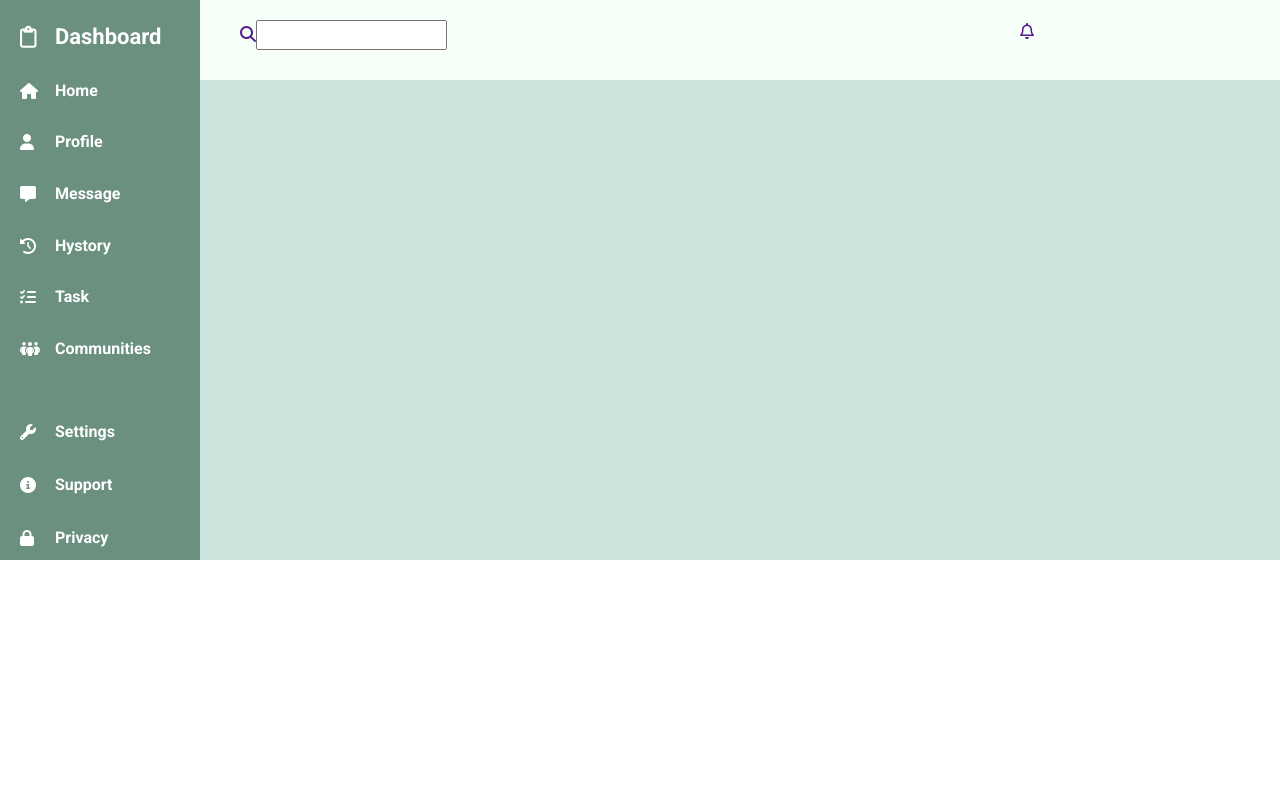
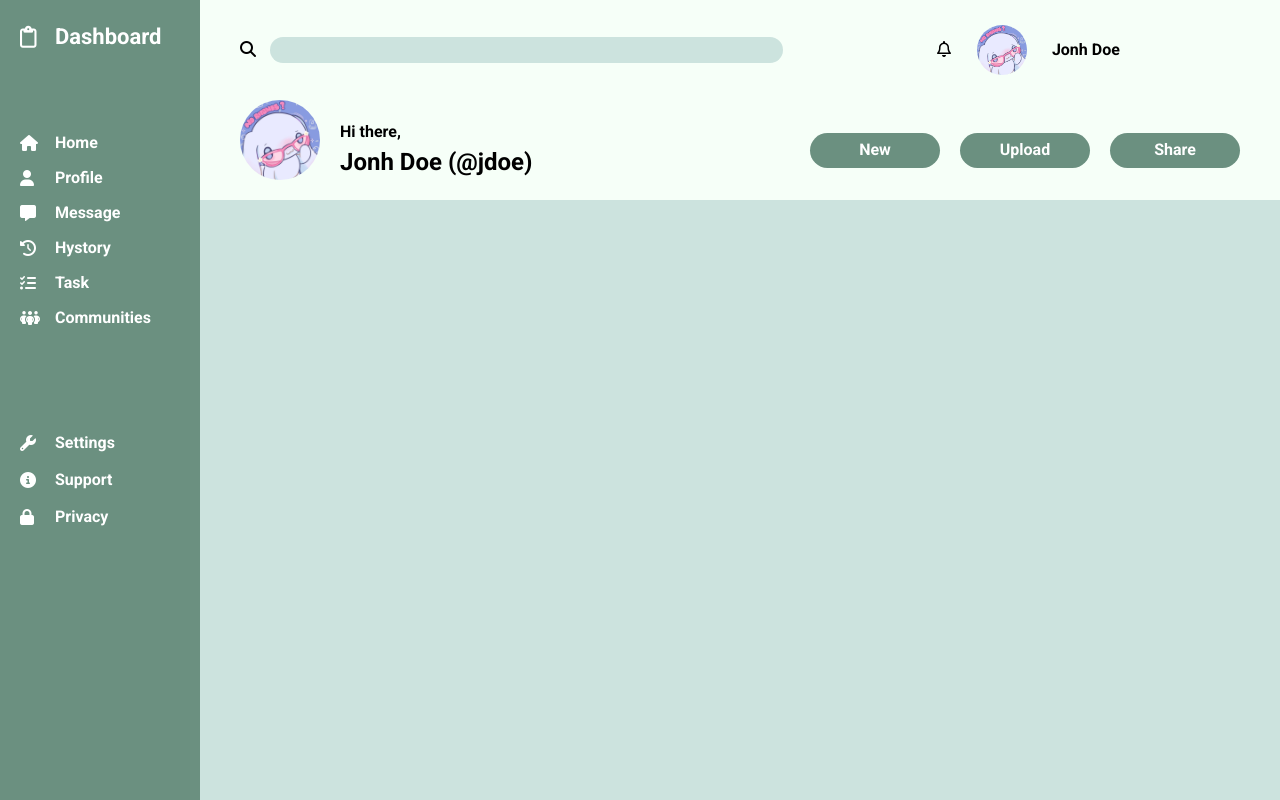
Before and after one commit to Neo-Glam/adminboard, a plain HTML site: page index.html in a window 1280 px wide. Shown: the top 800 px of the page. Drawn offline with Linux system fonts and the light colour scheme.

Commit message:
fini le header

```diff
--- a/index.html
+++ b/index.html
@@ -15,8 +15,23 @@
  <div class="searchbar">
     <a href=""><i class="fa-solid fa-magnifying-glass"></i></a><input type="text">
  </div>
- <div class="Notif">
+ <div class="notif">
     <a href=""><i class="fa-regular fa-bell"></i></a>
+    <img src="./pfp/pfp1.jpg" alt=""
+    height=50>
+    <p>Jonh Doe</p>
+ </div>
+ <div class="pfp">
+    <img src="./pfp/pfp1.jpg" alt=""
+    height=80>
+    <div>
+        <p>Hi there, </p><h2>Jonh Doe (@jdoe)</h2>
+    </div>
+ </div>
+ <div class="bouton">
+    <button>New</button>
+    <button>Upload</button>
+    <button>Share</button>
  </div>
 </div>
 <div class="sidebar">
--- a/style.css
+++ b/style.css
@@ -74,24 +74,103 @@ body{
 .header{
     grid-area: header;
     background : var(--tertiaryColor);
-    color: white;
-    padding-top: 20px;
+    color: rgb(0, 0, 0);
     padding-left: 40px;
     display: grid;
-    grid-template-columns: 3fr 1fr;
+    grid-template-columns: 3fr 1.5fr;
     grid-template-rows: 1fr 1fr;
+    grid-template-areas:
+    "searchbar notif"
+    "pfp bouton";
 
 }
 
+.searchbar{
+    grid-area: searchbar;
+    display: grid;
+    grid-template-columns: 30px 1fr;
+    align-items:center;
+}
+
+.searchbar>input{
+    width: 95%;
+    border-radius: 50px;
+    border: none;
+    background-color: var(--mainColor);
+}
+
+.searchbar>a:link,
+.searchbar>a:active,
+.searchbar>a:hover,
+.searchbar>a:visited{
+    color: black;
+}
+
+.notif{
+    grid-area: notif;
+    display: grid;
+    grid-template-columns: 15px 50px 1fr;
+    align-items:center;
+    gap: 25px;
+    font-weight: bold;
+    margin-left:27% ;
+}
+
+.notif>img{
+    border-radius: 50%;
+}
+
+.notif>a:link,
+.notif>a:active,
+.notif>a:hover,
+.notif>a:visited{
+    color: black;
+}
+
+.pfp{
+    grid-area: pfp;
+    display: grid;
+    grid-template-columns: 80px 1fr;
+    align-items: center;
+    gap: 20px;
+    font-weight: bold;
+}
+
+.pfp>img{
+    border-radius: 50%;
+    margin-bottom: 20px;
+}
+
+.bouton{
+    grid-area: bouton;
+    display: grid;
+    grid-template-columns: 1fr 1fr 1fr;
+    align-items: center;
+    margin-right: 40px;
+    gap: 20px;
+}
+
+.bouton>button{
+    border: none;
+    border-radius: 50px;
+    height: 35px;
+    width: 130px;
+    font-weight: bolder;
+    background-color: var(--secondaryColor);
+    color: white;
+}
+.bouton>button:active{
+    background-color: #4a6459;
+}
 .sidebar{
     grid-area: sidebar;
     background: var(--secondaryColor);
     color: white;
     display: grid;
-    grid-template-rows: 10px 2fr 1fr;
+    grid-template-rows: 10px 200px 100px;
     min-width: 200px;
     max-width: 1fr;
-    gap: 40px;
+    gap: 100px;
     padding-left: 20px;
     padding-top: 20px;
     font-weight: bold;
```
